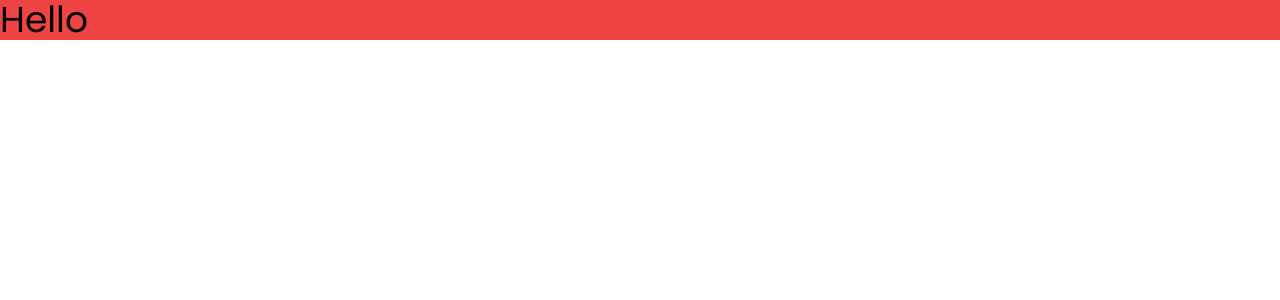
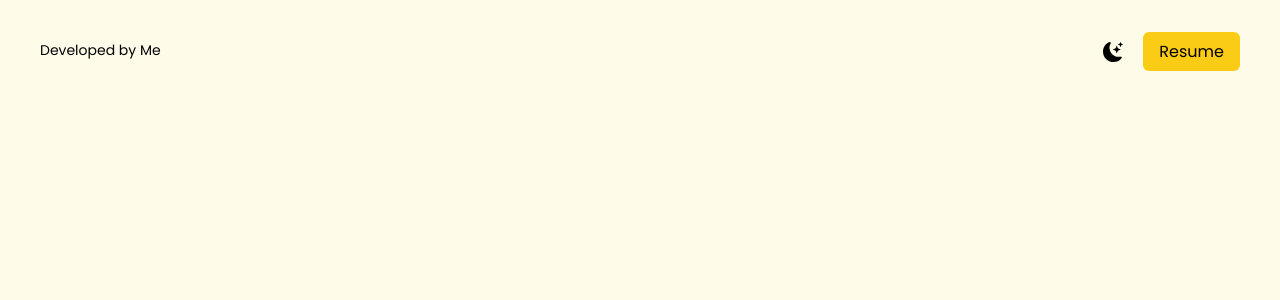
Before and after one commit to bklanuradha/Portfolio-Website-nextjs-tailwind, a Next.js app: page / in a window 1280 px wide. Shown: the top 300 px of the page. Built offline with nearby package versions, Linux system fonts and the light colour scheme.

Commit message:
AddNavigation

```diff
--- a/package.json
+++ b/package.json
@@ -16,6 +16,7 @@
     "next": "13.0.7",
     "react": "18.2.0",
     "react-dom": "18.2.0",
+    "react-icons": "^4.7.1",
     "typescript": "4.9.4"
   },
   "devDependencies": {
--- a/pages/index.tsx
+++ b/pages/index.tsx
@@ -1,5 +1,8 @@
 import Head from 'next/head'
 import Image from 'next/image'
+
+// Icons
+import { BsFillMoonStarsFill } from "react-icons/bs";
 
 
 export default function Home() {
@@ -16,8 +19,29 @@ export default function Home() {
         </style>
       </Head>
 
-      <main className="font-poppins">
-        <h1 className="bg-red-500 text-4xl">Hello</h1>
+      <main className="font-poppins bg-yellow-50 min-h-screen px-10">
+        {/*  nav and hero */}
+        <section>
+          {/* nav */}
+          <nav className="py-10 flex justify-between">
+            <h1 className="text-sm">Developed by Me</h1>
+            <ul className="flex items-center">
+              {/* Icon */}
+              <li>
+                <BsFillMoonStarsFill className="cursor-pointer text-xl mx-5" />
+              </li>
+              <li>
+                <a
+                  href="https://docs.google.com/document/d/1ncFjAgAP4ZjAWjADcuFm-qjZwstoz0hLqtH0eqgOVxI/edit?usp=sharing"
+                  download={"resume"}
+                  className="bg-yellow-400 text-black px-4 py-2 border-none rounded-md"
+                >
+                  Resume
+                </a>
+              </li>
+            </ul>
+          </nav>
+        </section>
       </main>
     </>
   );
--- a/styles/globals.css
+++ b/styles/globals.css
@@ -45,7 +45,7 @@
   --card-border-rgb: 131, 134, 135;
 }
 
-@media (prefers-color-scheme: dark) {
+/* @media (prefers-color-scheme: dark) {
   :root {
     --foreground-rgb: 255, 255, 255;
     --background-start-rgb: 0, 0, 0;
@@ -76,7 +76,7 @@
     --card-rgb: 100, 100, 100;
     --card-border-rgb: 200, 200, 200;
   }
-}
+} */
 
 * {
   box-sizing: border-box;
@@ -104,9 +104,3 @@ a {
   color: inherit;
   text-decoration: none;
 }
-
-@media (prefers-color-scheme: dark) {
-  html {
-    color-scheme: dark;
-  }
-}
```
Also changed, not shown: 1 other file (tests, documents, lock files or other folders).
